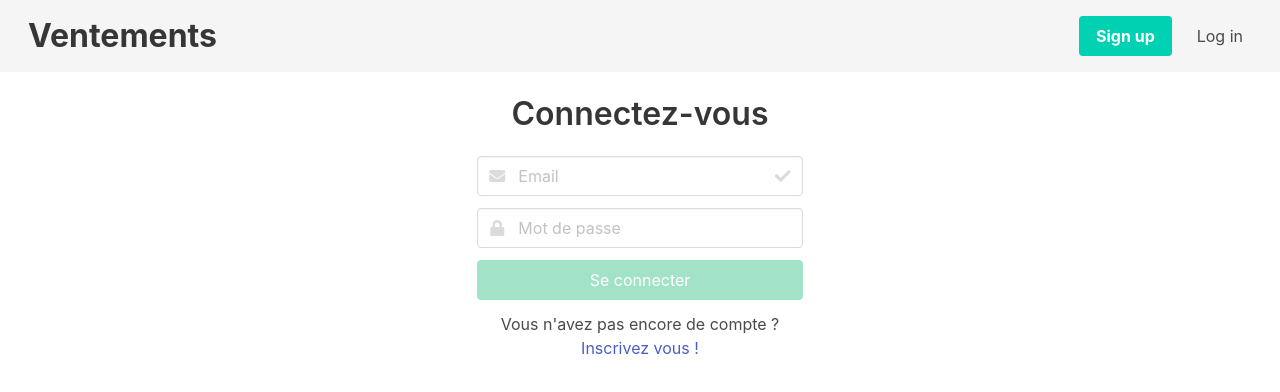
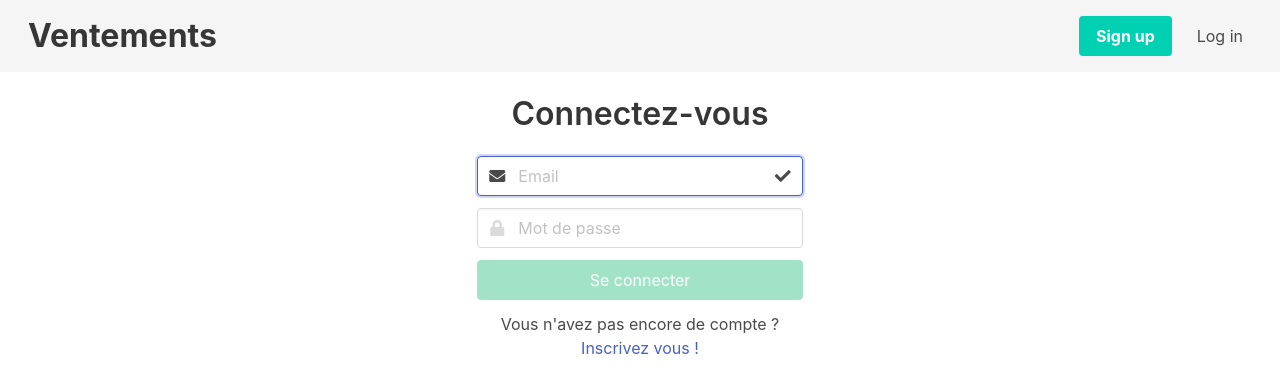
Before and after one commit to sebastiencounen/projet_ventements_frontend, an Angular app: page /users/sign-in in a window 1280 px wide. Shown: the top 392 px of the page. Built offline with nearby package versions, Linux system fonts and the light colour scheme.

Commit message:
Details autofocus sign-in/up forms

```diff
--- a/src/app/users/components/sign-in-form/sign-in-form.component.html
+++ b/src/app/users/components/sign-in-form/sign-in-form.component.html
@@ -7,7 +7,7 @@
           <form [formGroup]="signInFrom" (ngSubmit)="submit()">
             <div class="field">
               <p class="control has-icons-left has-icons-right">
-                <input type="email" class="input" placeholder="Email" formControlName="email">
+                <input type="email" class="input" placeholder="Email" autofocus formControlName="email">
                 <span class="icon is-small is-left">
                   <i class="fas fa-envelope"></i>
                 </span>
--- a/src/app/users/components/sign-up-form/sign-up-form.component.html
+++ b/src/app/users/components/sign-up-form/sign-up-form.component.html
@@ -7,7 +7,7 @@
           <form [formGroup]="signUpForm" (ngSubmit)="submit()">
             <div class="field">
               <div class="control">
-                <input type="text" class="input" placeholder="Firstname" formControlName="firstname">
+                <input type="text" class="input" placeholder="Firstname" autofocus formControlName="firstname">
               </div>
             </div>
             <div class="field">
```
